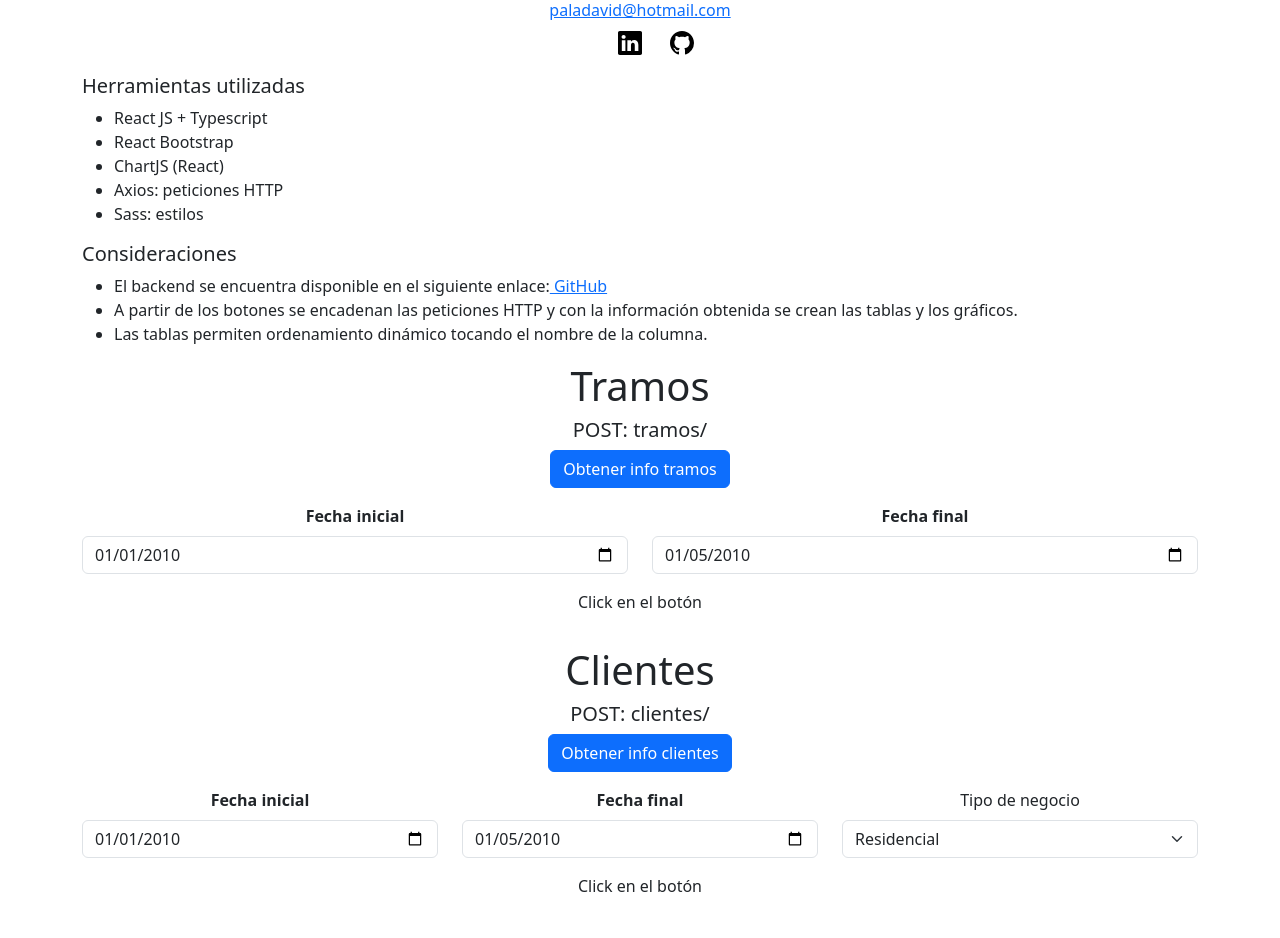
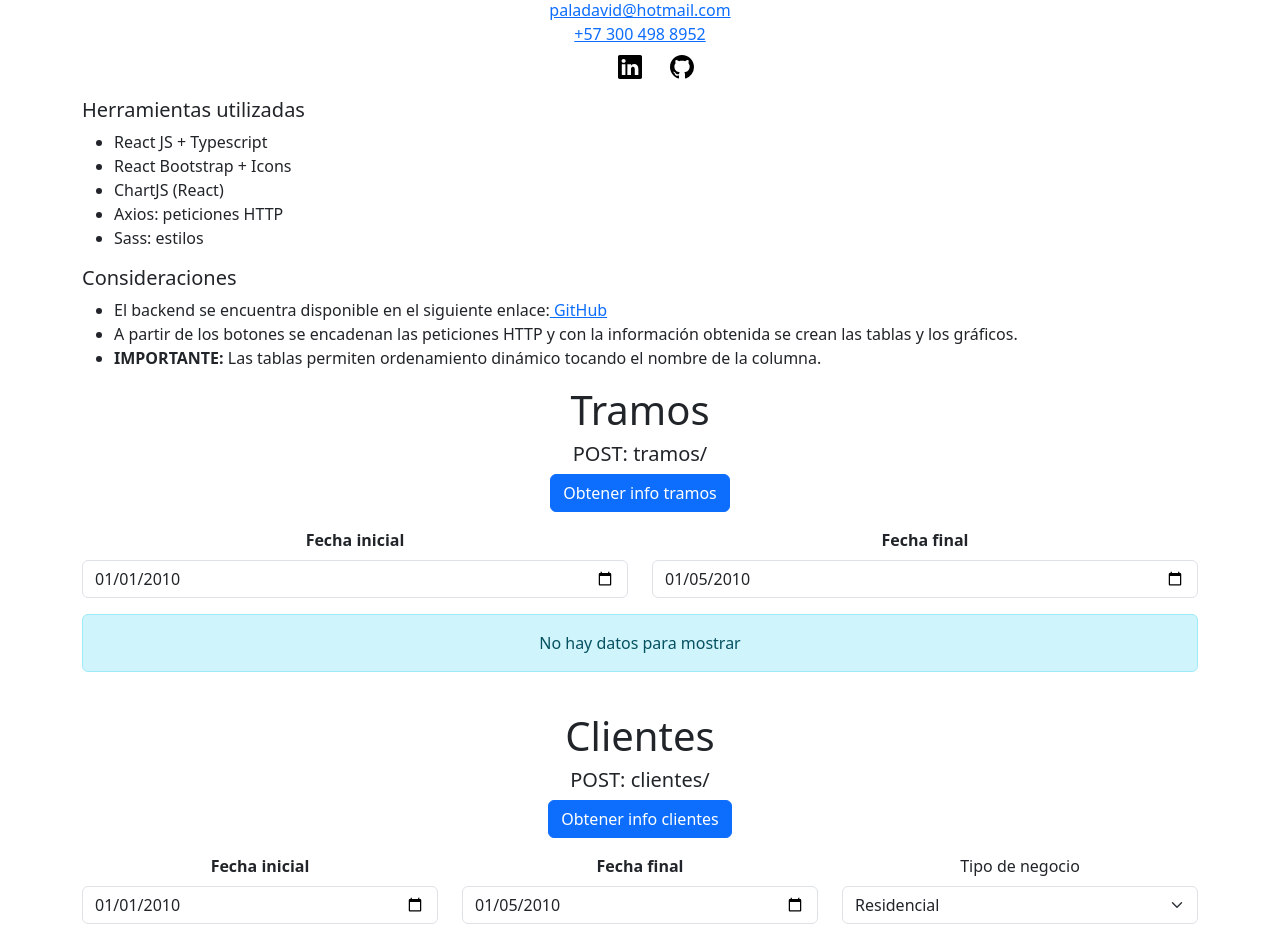
Before and after one commit to davidpalaciosg/prueba-tecnica-react, a React (Create React App) app: page / in a window 1280 px wide. Shown: the part 80-1018 px from the top of the page. Built offline with nearby package versions, Linux system fonts and the light colour scheme.

Commit message:
Workshop done

```diff
--- a/src/components/atoms/Presentation.tsx
+++ b/src/components/atoms/Presentation.tsx
@@ -12,16 +12,17 @@ export default function Presentation() {
                 <Col>
                     <h3>Prueba técnica React: PeakU</h3>
                     <h4>David Enrique Palacios García</h4>
-                    <a href='mailto:paladavid@hotmail.com'>paladavid@hotmail.com</a>
+                    <a href='mailto:paladavid@hotmail.com'>paladavid@hotmail.com</a> <br/>
+                    <a href='tel:+573004988952'>+57 300 498 8952</a>
                     <ul className='social-media'>
                         <li className='list-inline-item'><a href='https://www.linkedin.com/in/david-palaciosg/' target='_blank' rel='noreferrer'><Linkedin /></a></li>
-                        <li className='list-inline-item'><a href='https://www.linkedin.com/in/david-palaciosg/' target='_blank' rel='noreferrer'><Github /></a></li>
+                        <li className='list-inline-item'><a href='https://github.com/davidpalaciosg/' target='_blank' rel='noreferrer'><Github /></a></li>
 
                     </ul>
                     <h5>Herramientas utilizadas</h5>
                     <ul>
                         <li>React JS + Typescript</li>
-                        <li>React Bootstrap</li>
+                        <li>React Bootstrap + Icons</li>
                         <li>ChartJS (React)</li>
                         <li>Axios: peticiones HTTP </li>
                         <li> Sass: estilos</li>
@@ -33,7 +34,7 @@ export default function Presentation() {
                                 target='_blank' rel='noreferrer'> GitHub</a>
                         </li>
                         <li>A partir de los botones se encadenan las peticiones HTTP y con la información obtenida se crean las tablas y los gráficos.</li>
-                        <li>Las tablas permiten ordenamiento dinámico tocando el nombre de la columna.</li>
+                        <li><b>IMPORTANTE: </b>Las tablas permiten ordenamiento dinámico tocando el nombre de la columna.</li>
                     </ul>
 
 
--- a/src/components/organisms/Clientes/Clientes.tsx
+++ b/src/components/organisms/Clientes/Clientes.tsx
@@ -105,7 +105,7 @@ export default function Clientes() {
                     {clientes.length > 0 ? (
                         <TableClientes clientes={clientes} handleSortClientes={handleSortClientes} business={selectedBusiness}/>
                         ) : (
-                        <p>Click en el botón</p>
+                        <AlertAtom variant="info" message="No hay datos para mostrar" show={true}/>
                     )}
                 </Col>
             </Row>
--- a/src/components/organisms/Tramos/Tramos.tsx
+++ b/src/components/organisms/Tramos/Tramos.tsx
@@ -89,7 +89,7 @@ export default function Tramos() {
                     {tramos.length > 0 ? (
                         <TableTramo tramos={tramos} handleSortTramos={handleSortTramos} />
                     ) : (
-                        <p>Click en el botón</p>
+                        <AlertAtom variant="info" message="No hay datos para mostrar" show={true}/>
                     )}
                 </Col>
             </Row>
```
